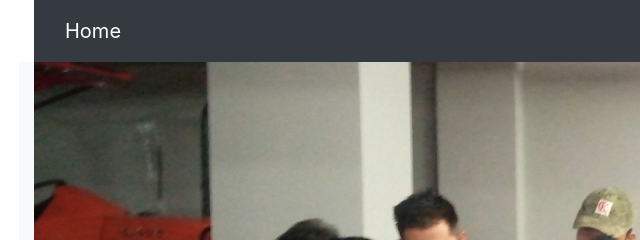
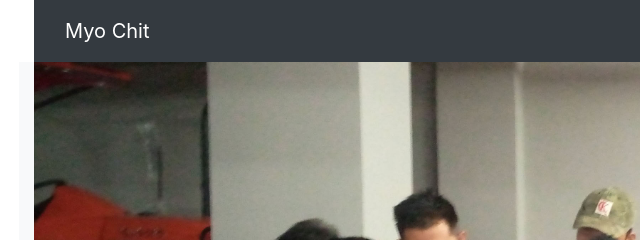
Before and after one commit to Theodore-oo/myo_chit, a plain HTML site: page index.html in a window 1280 px wide. Shown: the top 240 px of the page, 51-691 px from the left. Drawn offline with nearby package versions, Linux system fonts and the light colour scheme.

Commit message:
update title text

```diff
--- a/index.html
+++ b/index.html
@@ -38,7 +38,7 @@
         <div class="col-lg-12">
                     <nav class="navbar navbar-expand-sm bg-dark navbar-dark">
                         <div class="col-lg-2">
-                            <a class="navbar-brand" href="index.html">Home</a>
+                            <a class="navbar-brand" href="index.html">Myo Chit</a>
                             <button class="navbar-toggler" type="button" data-toggle="collapse" data-target="#collapsibleNavbar">
                             <span class="navbar-toggler-icon"></span>
                             </button>
```
